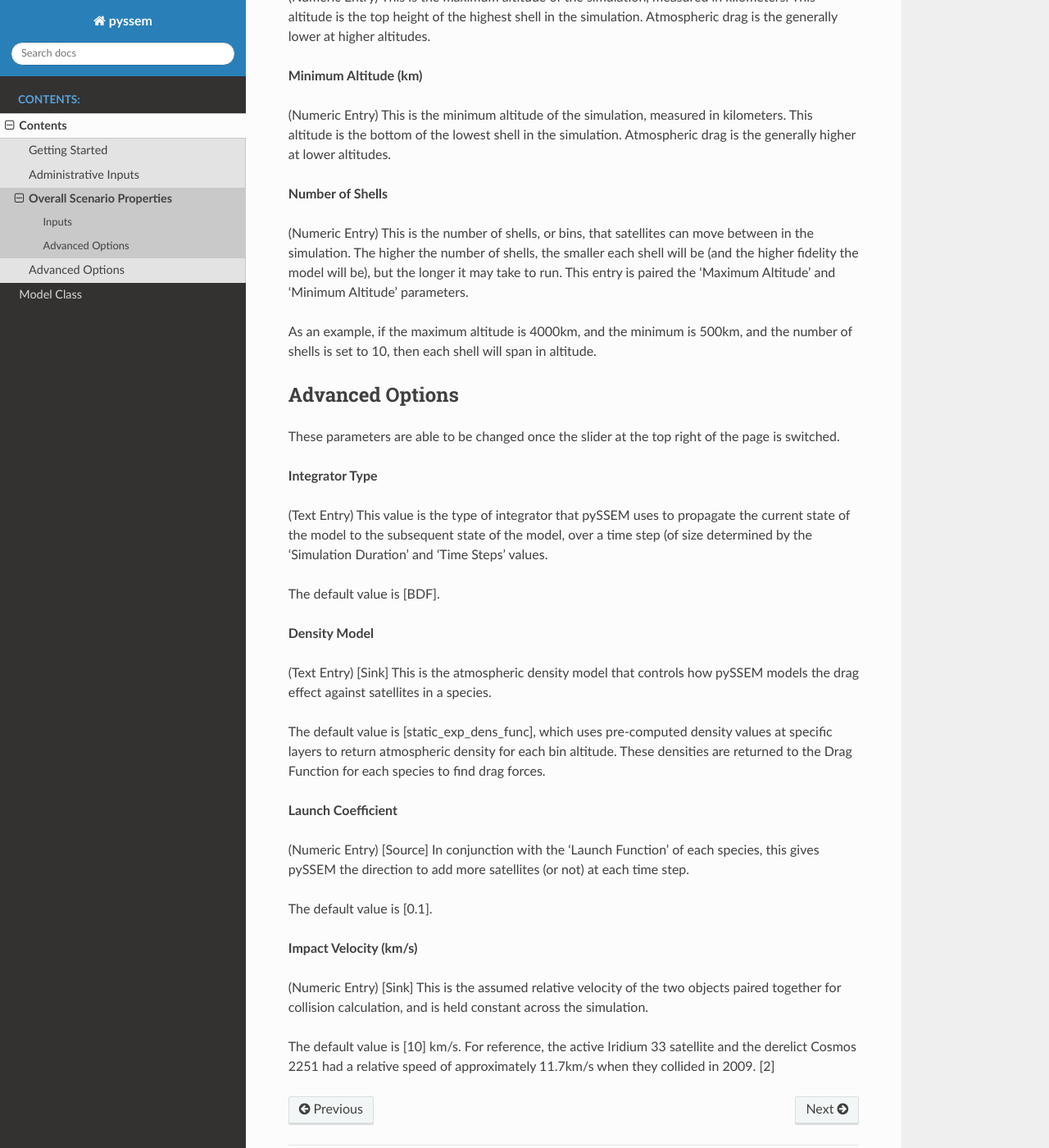
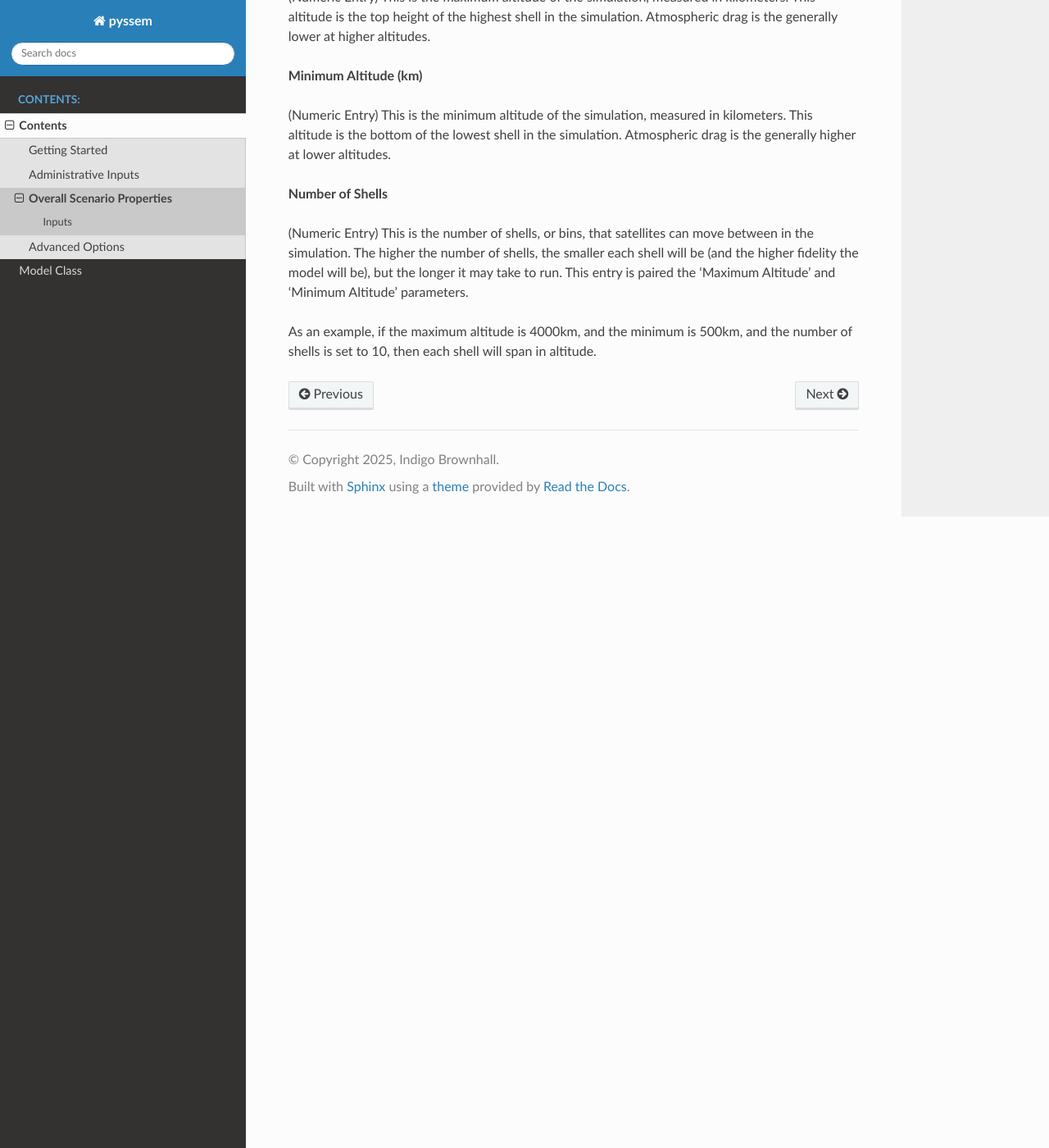
Before and after one commit to ARCLab-MIT/pyssem, a Sphinx documentation site: the page built from source/overall_scenario_properties/overall_properties.rst, in a window 1280 px wide and 1400 px high, scrolled down 927 px. Shown: the whole window at 82% size. Built offline with Sphinx 7.4.7 and the Read the Docs theme 3.1.0, drawn with Linux system fonts in a browser that asks for light colours.

Commit message:
Removed advanced options after moving them to seperate file

```diff
--- a/source/overall_scenario_properties/overall_properties.rst
+++ b/source/overall_scenario_properties/overall_properties.rst
@@ -53,44 +53,3 @@
 
 As an example, if the maximum altitude is 4000km, and the minimum is 500km, and the number of
 shells is set to 10, then each shell will span in altitude.
-
-
-Advanced Options
----------------
-These parameters are able to be changed once the slider at the top right of the page is switched.
-
-
-**Integrator Type**
-
-(Text Entry) This value is the type of integrator that pySSEM uses to propagate the current state of the
-model to the subsequent state of the model, over a time step (of size determined by the ‘Simulation
-Duration’ and ‘Time Steps’ values.
-
-The default value is [BDF].
-
-
-**Density Model**
-
-(Text Entry) [Sink] This is the atmospheric density model that controls how pySSEM models the drag
-effect against satellites in a species.
-
-The default value is [static_exp_dens_func], which uses pre-computed density values at specific layers
-to return atmospheric density for each bin altitude. These densities are returned to the Drag Function
-for each species to find drag forces.
-
-
-**Launch Coefficient**
-
-(Numeric Entry) [Source] In conjunction with the ‘Launch Function’ of each species, this gives pySSEM
-the direction to add more satellites (or not) at each time step.
-
-The default value is [0.1].
-
-
-**Impact Velocity (km/s)**
-
-(Numeric Entry) [Sink] This is the assumed relative velocity of the two objects paired together for
-collision calculation, and is held constant across the simulation.
-
-The default value is [10] km/s. For reference, the active Iridium 33 satellite and the derelict Cosmos
-2251 had a relative speed of approximately 11.7km/s when they collided in 2009. [2]
```
